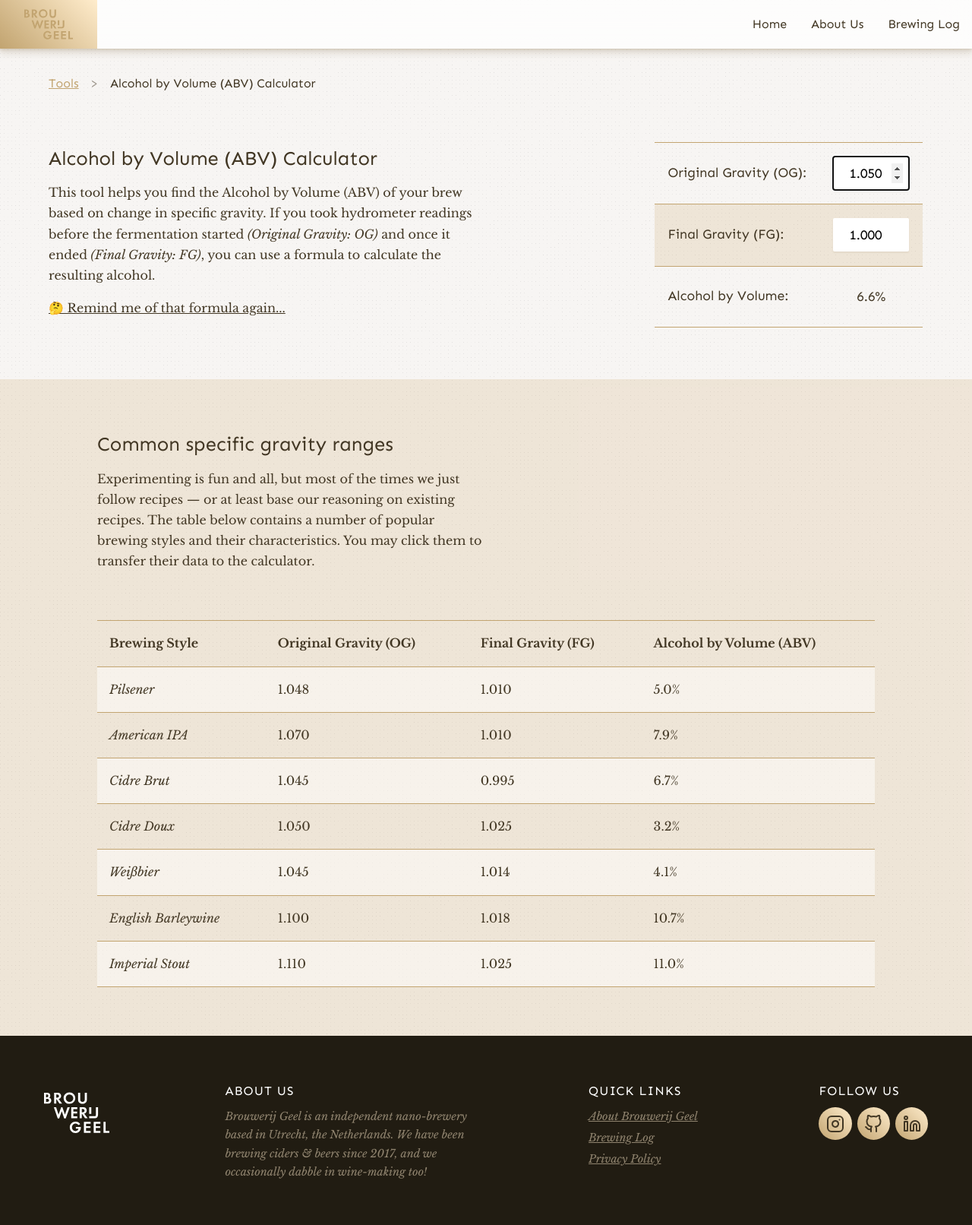
After one commit to AJGeel/brouwerij-geel, a PHP site: page /tools/abv-calculator in a window 1280 px wide. The commit adds this page. Shown: the whole page at 76% size. Run offline with PHP 8.4, Linux system fonts and the light colour scheme.

Commit message:
Built a repository for tools (WIP) and a user-friendly ABV Calculator

```diff
--- /dev/null
+++ b/tools/abv-calculator/index.php
@@ -0,0 +1,479 @@
+<!DOCTYPE html>
+<html lang="en" dir="ltr">
+  <head>
+    <meta charset="utf-8">
+    <meta name="viewport" content="width=device-width, initial-scale=1">
+    <meta name="robots" content="noindex, nofollow">
+    <title>Brouwerij Geel &mdash; Nano-Brewery from Utrecht</title>
+    <meta name="description" content="Brouwerij Geel is an independent nano-brewery based in Utrecht, the Netherlands. We have been brewing ciders & beers since 2017, and we occasionally dabble in wine-making too!">
+    <meta name="keywords" content="Brouwerij Geel, Brouwerij, Geel, Arthur Geel, Beer, Cider, Homebrewing, Homebrew, Alcohol, Brewery, Nano Brewery, Design">
+    <meta name="author" content="Arthur Geel, hello@arthurgeel.com">
+
+    <?php include '../../links.php' ?>
+
+    <style media="screen">
+      .my-20 {
+        margin-top: 20em;
+        margin-bottom: 20em;
+      }
+
+      .mt-2 {
+        margin-top: 2em;
+      }
+
+      .mt-4 {
+        margin-top: 4em;
+      }
+
+      ul.no-hover>li:hover {
+        background: none;
+        cursor: initial;
+      }
+
+      .tool__breadcrumbs {
+        display: flex;
+        font-family: 'Sen', sans-serif;
+        margin: 2em 0;
+      }
+
+      .tool__breadcrumbs p {
+        margin-right: 1em;
+      }
+
+      .tool__breadcrumbs p::after {
+        content: '>';
+        margin-left: 1em;
+        opacity: .5;
+      }
+
+      .tool__breadcrumbs p:last-child::after {
+        content: none;
+      }
+
+      .tool__wrapper {
+        display: flex;
+        justify-content: space-between;
+        align-items: flex-start;
+        margin-top: 4em;
+
+        animation: fadeIn 2s ease-in-out;
+      }
+
+      .tool__wrapper > div {
+        max-width: 50%;
+      }
+
+      .tool__wrapper > div.full-width {
+        max-width: 100%;
+      }
+
+      .tool__description {
+        margin-right: 2em;
+      }
+
+      .tool__description p, .tool__description a {
+        margin-bottom: 1rem;
+        display: inline-block;
+      }
+
+      .tool__header {
+        font-size: 1.6em;
+        font-family: 'Sen', sans-serif;
+        margin-bottom: .6rem;
+      }
+
+      .abv-calculator {
+        flex-shrink: 0;
+        font-family: 'Sen', sans-serif;
+        font-size: 1.1em;
+
+        border-left: 1px solid transparent;
+        border-right: 1px solid transparent;
+
+        transition: border .2s ease-in-out, transform .1s ease-in-out, background-color .1s ease-in-out, box-shadow .1s ease-in-out;
+      }
+
+      .abv-calculator:hover {
+        border-left: 1px solid var(--royal-gold);
+        border-right: 1px solid var(--royal-gold);
+      }
+
+      .abv-calculator__row {
+        display: flex;
+        width: 100%;
+        padding: 1em;
+        justify-content: space-between;
+        align-items: center;
+        transition: background-color .2s ease-in-out;
+        border-top: 1px solid var(--royal-gold);
+        border-bottom: 1px solid transparent;
+        transition: border .2s ease-in-out;
+      }
+
+      .abv-calculator__row:last-child {
+        border-bottom: 1px solid var(--royal-gold);
+      }
+
+      .abv-calculator__row:nth-child(2n) {
+        background-color: var(--royal-gold-select);
+      }
+
+      .abv-calculator input {
+        background-color: #fff;
+        box-shadow: 0 1px 1px hsla(38,20%,60%,.08), 0 2px 2px hsla(38,20%,60%,.12);
+      }
+
+      .abv-calculator input, #abv {
+        width: 100px;
+        font-size: 1em;
+        font-family: 'Sen', sans-serif;
+        margin-left: 2em;
+        text-align: center;
+        padding: .5em;
+        box-sizing: border-box;
+        border: none;
+        border-radius: 2px;
+        line-height: 1.5;
+      }
+
+      #abv {
+        transition: color .1s ease-in-out, background-color .1s ease-in-out;
+      }
+
+      #abv::after {
+        content: '%';
+      }
+
+      #abv::before {
+        content: none;
+        background-color: hsl(23deg 97% 42%);
+        width: 20px;
+        height: 20px;
+        display: inline-block;
+        border-radius: 100px;
+        font-size: .8em;
+        font-weight: bold;
+        color: #fff;
+        margin-right: .5em;
+
+        opacity: 0;
+        transform: scale(0);
+        transition: opacity .1s ease-in-out, transform .1s ease-in-out;
+      }
+
+      #abv.impossible {
+        color: hsl(23deg 97% 42%);
+        background-color: hsl(23 96% 42% / .15);
+        cursor: help;
+      }
+
+      #abv.impossible::before {
+        content: 'i';
+        opacity: 1;
+        transform: scale(1);
+      }
+
+      .formula {
+        background-color: #fff;
+        padding: 2rem;
+        text-align: center;
+
+        display: none;
+        margin-top: 1rem;
+        margin-bottom: 2rem;
+        font-style: italic;
+        box-shadow: 0 1px 1px hsla(38,20%,60%,.08), 0 2px 2px hsla(38,20%,60%,.12), 0 4px 4px hsla(38,20%,60%,.16), 0 8px 8px hsla(38,20%,60%,.20);
+        border-radius: 4px;
+      }
+
+      .formula .header {
+        font-family: 'Sen', sans-serif;
+        font-style: normal;
+        margin-bottom: 2rem;
+        font-size: 1rem;
+        font-weight: 500;
+        opacity: .7;
+      }
+
+      .formula p:last-child {
+        margin-bottom: 0;
+      }
+
+      .formula span {
+        padding: .25rem;
+        border-radius: 2px;
+      }
+
+      .formula reg {
+        font-style: normal;
+        margin-right: 2rem;
+        opacity: .7;
+        font-family: 'Sen', sans-serif;
+      }
+
+      .formula span:hover {
+        background-color: var(--royal-gold-select);
+      }
+
+      #formulaLink {
+        text-decoration: underline;
+        cursor: pointer;
+        color: var(--royal-gold-dark);
+      }
+
+      .fade-in {
+        animation: fadeIn 2s ease-in-out;
+      }
+
+      .light-bg {
+        background-color: var(--royal-gold-select);
+      }
+
+      .mw-half {
+        max-width: 50%;
+      }
+
+      .tool-table, .tool-table td {
+        text-align: left;
+        transition: transform .2s ease-in-out;
+      }
+
+      .tool-table thead tr:nth-child(2n-1) {
+        background-color: transparent;
+        font-weight: bold;
+      }
+
+      .tool-table th {
+        cursor: initial;
+      }
+
+      .tool-table tr:nth-child(2n-1) {
+        background-color: hsla(0,0%,100%,.5);
+      }
+
+      .tool-table tr:hover {
+        background-color: #fff;
+        cursor: pointer;
+      }
+
+      .tool-table tr:hover td {
+        transform:translateX(.4em);
+      }
+
+      .tool-table tr:active td {
+        transform:translateX(.3em);
+        opacity: .5;
+        transition: transform .1s ease-in-out, opacity .1s ease-in-out;
+      }
+
+      .tool-table tr>td:nth-child(4)::after {
+        content: "%";
+      }
+
+      .tool-table td:first-child {
+        font-style: italic;
+      }
+
+    </style>
+
+  </head>
+  <body>
+
+    <?php include('../../nav.php'); ?>
+
+    <main id="swup" class="swup-transition-main">
+
+      <div class="container limit-width">
+        <div class="tool__breadcrumbs">
+          <p><a href="/tools/">Tools</a></p>
+          <p>Alcohol by Volume (ABV) Calculator</p>
+        </div>
+
+        <div class="tool__wrapper">
+          <div class="tool__description">
+            <h2 class="tool__header">Alcohol by Volume (ABV) Calculator</h2>
+            <p>This tool helps you find the Alcohol by Volume (ABV) of your brew based on change in specific gravity. If you took hydrometer readings before the fermentation started <i>(Original Gravity: OG)</i> and once it ended <i>(Final Gravity: FG)</i>, you can use a formula to calculate the resulting alcohol.</p>
+            <div class="formula">
+              <p class="formula__row header">Formula for calculating Alcohol by Volume (ABV, %) </p>
+              <p class="formula__row"><span>ABV</span> = (((<span>OG</span> - <span>FG</span>) * <span>M(C<sub>2</sub>H<sub>6</sub>O)</span> ) / <span>FG</span> ) / <span>&rho;(C<sub>2</sub>H<sub>6</sub>O)</span></p>
+              <p class="formula__row"><reg>Where</reg><span>M(C<sub>2</sub>H<sub>6</sub>O)</span> = <span>weight of ethyl-alcohol</span> = <span>1.05</span> (const.) ,</p>
+              <p class="formula__row"><reg>And</reg><span>&rho;(C<sub>2</sub>H<sub>6</sub>O)</span> = <span>density of ethyl-alcohol</span> = <span>0.79</span> (const.)</p>
+            </div>
+            <a id="formulaLink">🤔 Remind me of that formula again...</a>
+          </div>
+          <div class="tool abv-calculator">
+            <div class="abv-calculator__row">
+              <label for="inputOG">Original Gravity (OG):</label>
+              <input type="number" name="OG" id="inputOG" value="1.050" step="0.001" min="0.900" max="1.200" onchange="updateABV()" autofocus>
+            </div>
+            <div class="abv-calculator__row">
+              <label for="inputFG">Final Gravity (FG):</label>
+              <input type="number" name="FG" id="inputFG" value="1.000" step="0.001" min="0.900" max="1.200" onchange="updateABV()">
+            </div>
+            <div class="abv-calculator__row">
+              <label for="">Alcohol by Volume:</label>
+              <p id="abv" title="ABV estimated through measurements of original- and final specific gravities.">0.00</p>
+            </div>
+          </div>
+        </div>
+
+      </div>
+
+      <div class="container light-bg fade-in">
+        <section class="limit-width">
+          <h2 class="tool__header">Common specific gravity ranges</h2>
+          <p class="mw-half">Experimenting is fun and all, but most of the times we just follow recipes &mdash; or at least base our reasoning on existing recipes. The table below contains a number of popular brewing styles and their characteristics. You may click them to transfer their data to the calculator.</p>
+          <table class="mt-4 tool-table">
+            <thead>
+              <tr>
+                <th>Brewing Style</th>
+                <th>Original Gravity (OG)</th>
+                <th>Final Gravity (FG)</th>
+                <th>Alcohol by Volume (ABV)</th>
+              </tr>
+            </thead>
+            <tbody>
+              <tr onclick="clickTablePreset(this)">
+                <td>Pilsener</td>
+                <td>1.048</td>
+                <td>1.010</td>
+                <td>5.0</td>
+              </tr>
+              <tr onclick="clickTablePreset(this)">
+                <td>American IPA</td>
+                <td>1.070</td>
+                <td>1.010</td>
+                <td>7.9</td>
+              </tr>
+              <tr onclick="clickTablePreset(this)">
+                <td>Cidre Brut</td>
+                <td>1.045</td>
+                <td>0.995</td>
+                <td>6.7</td>
+              </tr>
+              <tr onclick="clickTablePreset(this)">
+                <td>Cidre Doux</td>
+                <td>1.050</td>
+                <td>1.025</td>
+                <td>3.2</td>
+              </tr>
+              <tr onclick="clickTablePreset(this)">
+                <td>Weißbier</td>
+                <td>1.045</td>
+                <td>1.014</td>
+                <td>4.1</td>
+              </tr>
+              <tr onclick="clickTablePreset(this)">
+                <td>English Barleywine</td>
+                <td>1.100</td>
+                <td>1.018</td>
+                <td>10.7</td>
+              </tr>
+              <tr onclick="clickTablePreset(this)">
+                <td>Imperial Stout</td>
+                <td>1.110</td>
+                <td>1.025</td>
+                <td>11.0</td>
+              </tr>
+
+            </tbody>
+          </table>
+        </section>
+      </div>
+
+      <?php include('../../footer.php'); ?>
+
+    </main>
+
+    <?php include('../../scripts.php'); ?>
+
+    <script type="text/javascript">
+    const inputOG = document.getElementById('inputOG');
+    const inputFG = document.getElementById('inputFG');
+    const outputABV = document.getElementById('abv');
+
+    const formulaLink = document.getElementById('formulaLink');
+    const formulaBox = document.querySelector('.formula');
+
+    formulaLink.addEventListener('click', function() {
+      if (formulaLink.innerText === '🤔 Remind me of that formula again...') {
+        console.log('show formula');
+        formulaBox.style.display = 'block';
+        formulaLink.innerText = "I've had enough.. no more physics for me! 😱";
+      } else {
+        console.log('hide formula');
+        formulaBox.style.display = 'none';
+        formulaLink.innerText = "🤔 Remind me of that formula again...";
+      }
+    })
+
+      function updateABV() {
+        // Grab latest values from the form
+        let OG = inputOG.value;
+        let FG = inputFG.value;
+
+        // Calculate the new ABV
+        let newABV = calculateABV(OG, FG);
+
+        // Update the ABV's text accordingly
+        outputABV.innerText = newABV;
+        outputABV.title = 'ABV estimated through measurements of original- and final specific gravities.';
+
+        if (newABV >= 0) {
+          outputABV.classList = "";
+        } else {
+          outputABV.classList = "impossible";
+
+          outputABV.title = 'Interesting thought, but a negative amount of alcohol simply is not possible. \n\n You should either raise your OG, lower your FG, or a combination of both.';
+        }
+
+        // Add small animation as augmented feedback
+        const abvWindow = outputABV.parentElement.parentElement;
+        abvWindow.style.transform = 'scale(1.035)';
+        abvWindow.style.backgroundColor = 'rgba(255,255,255,.4)';
+        abvWindow.style.boxShadow = '0 2px 2px hsla(38,20%,60%,.08), 0 4px 4px hsla(38,20%,60%,.12), 0 8px 8px hsla(38,20%,60%,.12), 0 16px 16px hsla(38,20%,60%,.12)';
+
+        setTimeout(function() {
+          abvWindow.style.transform = 'scale(1)';
+          abvWindow.style.backgroundColor = 'transparent';
+          abvWindow.style.boxShadow = 'none';
+        }, 100)
+      }
+
+      function abvPreset(newOG, newFG) {
+        // Update OG and FG
+        updateGravity(inputOG, newOG)
+        updateGravity(inputFG, newFG)
+        // Update resulting ABV
+        updateABV();
+      }
+
+      function updateGravity(target, newValue) {
+        target.value = newValue;
+      }
+
+      function clickTablePreset(target) {
+        let newOG = target.children[1].innerText;
+        let newFG = target.children[2].innerText;
+
+        abvPreset(newOG, newFG);
+      }
+
+      // Function that calculates ABV based on original gravity and final gravity.
+      // ABV = ((( OG - FG ) * 1.05 ) / FG ) / 0.79
+      function calculateABV(OG, FG) {
+        const ethanolWeight = 1.05;
+        const ethanolDensity = 0.79;
+
+        // Calculate ABV in fractions
+        let ABV = (((OG - FG) * ethanolWeight) / FG) / ethanolDensity;
+
+        // Convert into percentages, round to two decimals
+        return (ABV * 100).toFixed(1);
+      }
+
+      updateABV();
+    </script>
+
+  </body>
+</html>
```
Also changed, not shown: brewing-log.php (+8 -8 lines), tools/index.php (added, +62 -0 lines).
